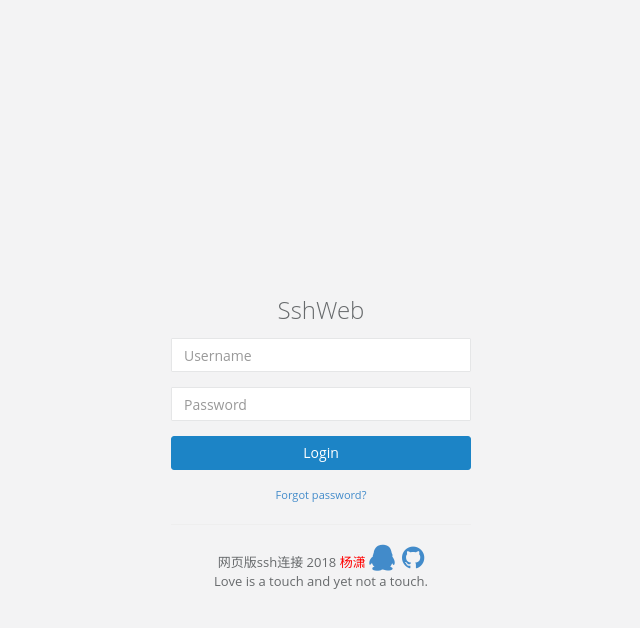
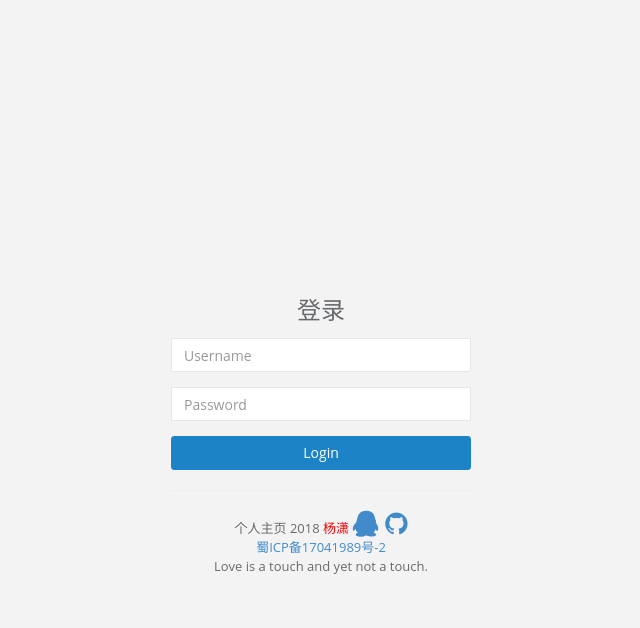
Before and after one commit to YangXiaoo/Django-web, a Django app: page /login/ in a window 1280 px wide. Shown: the top 628 px of the page, without its empty margins (319-959 px from the left). Run offline with Django 3.2, Linux system fonts and the light colour scheme; parts of the project's set-up code (start-up, migrations or seed data) failed here and were passed over; some libraries are stand-ins or nearby versions.

Commit message:
change login.html, readme

```diff
--- a/ssh/views.py
+++ b/ssh/views.py
@@ -451,7 +451,7 @@ def upload(request):
         return render_to_response('upload.html', locals(), context_instance=RequestContext(request))
 
 
-@require_login
+# @require_login
 def download(request):
     '''
     文件下载
--- a/templates/login.html
+++ b/templates/login.html
@@ -4,7 +4,7 @@
 <head>
     <meta charset="utf-8">
     <meta name="viewport" content="width=device-width, initial-scale=1.0">
-    <title> 登录 | SshWeb</title>
+    <title> 登录</title>
     <link href="/static/css/bootstrap.min.css" rel="stylesheet">
     <link href="/static/font-awesome/css/font-awesome.css" rel="stylesheet">
     <link href="/static/css/animate.css" rel="stylesheet">
@@ -20,7 +20,7 @@
             {% if error %}
                 <div class="alert alert-danger text-center">{{ error }}</div>
             {% endif %}
-            <h2>SshWeb</h2>
+            <h2>登录</h2>
             <form class="m-t" role="form" method="post" action="">
                 <div class="form-group">
                     <input type="text" name="username" class="form-control" placeholder="Username" required="length[6~50]">
@@ -30,10 +30,15 @@
                 </div>
                 <button type="submit" class="btn btn-success block full-width m-b">Login</button>
 
-                <a href=" "><small>Forgot password? </small></a>
+                <!--
+                    <a href=" "><small>Forgot password? </small></a>
+                -->
             </form>
             <hr>
-            <div align="center"> 网页版ssh连接  2018 <a href="http://www.lxxx.site" target="_blank" style="color:red;">杨潇</a> <a target="_blank" href="http://wpa.qq.com/msgrd?v=3&uin=1270009836&site=qq&menu=yes"><i class="fa fa-qq fa-2x"></i></a>&nbsp;&nbsp;<a href="https://github.com/YangXiaoo/NoteBook/tree/master/ssh"><i class="fa fa-github fa-2x"></i></a></div>
+            <div align="center"> 个人主页  2018 <a href="http://www.lxxx.site" target="_blank" style="color:red;">杨潇</a> <a target="_blank" href="http://wpa.qq.com/msgrd?v=3&uin=1270009836&site=qq&menu=yes"><i class="fa fa-qq fa-2x"></i></a>&nbsp;&nbsp;<a href="https://github.com/YangXiaoo/Django-web"><i class="fa fa-github fa-2x"></i></a></div>
+            <div align="center">
+                <a href="http://www.miitbeian.gov.cn">蜀ICP备17041989号-2</a>
+            </div>
             <div align="center">Love is a touch and yet not a touch.</div>
         </div>
     </div>
```
Also changed, not shown: README.md.
